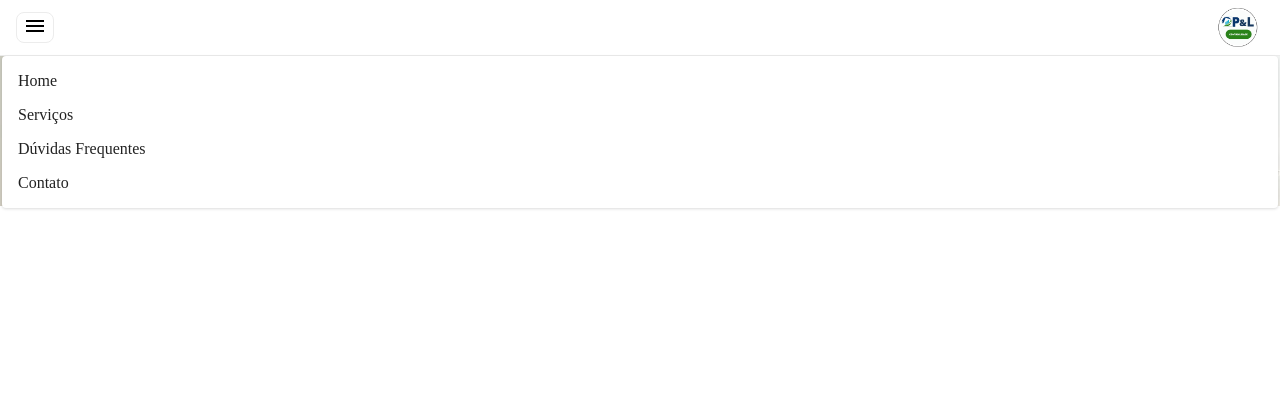
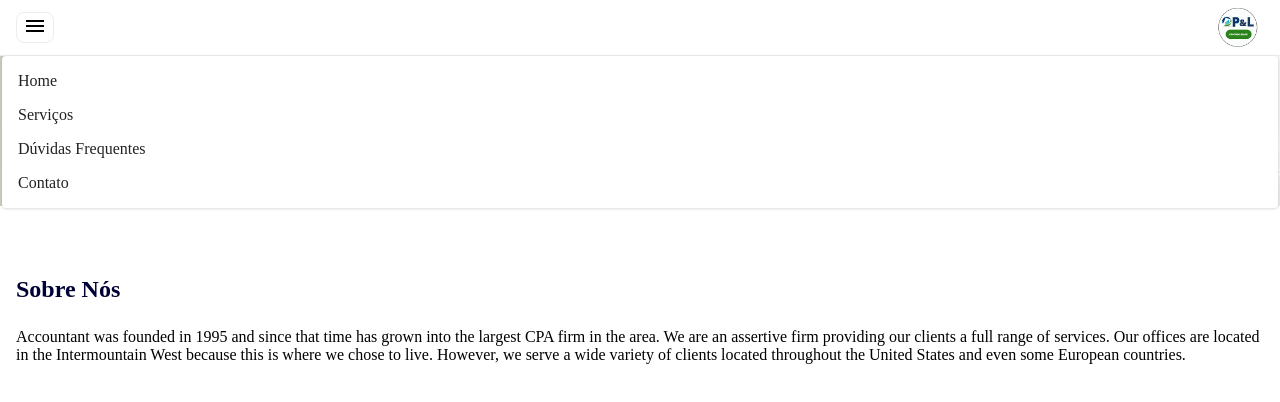
Before and after one commit to renata-aline/pl-contabil, a React (Create React App) app: page / in a window 1280 px wide. Shown: the top 402 px of the page. Built offline with nearby package versions, Linux system fonts and the light colour scheme.

Commit message:
construindo o componente main

```diff
--- a/src/App.js
+++ b/src/App.js
@@ -1,5 +1,6 @@
 
 import Header from './components/Header';
+import Main from './components/Main';
 import Navbar from './components/Navbar';
 
 function App() {
@@ -7,6 +8,7 @@ function App() {
     <div className="App">
      <Navbar />
      <Header />
+     <Main />
     </div>
   );
 }
--- /dev/null
+++ b/src/components/Main/index.css
@@ -0,0 +1,11 @@
+.main {
+    padding: 16px;
+    margin-top: 50px;
+    box-sizing: border-box;
+}
+
+.main h2 {
+    font-size: 24px;
+    margin-bottom: 25px;
+    color: #000035;
+}
--- /dev/null
+++ b/src/components/Main/index.js
@@ -0,0 +1,20 @@
+import './index.css'
+
+function Main() {
+
+    return (
+        <div className='main'>
+            <h2>Sobre Nós</h2>
+            <p>Accountant was founded in 1995 and since that time has grown into the largest CPA firm in the area. We are an assertive firm providing
+                our clients a full range of services.
+                Our offices are located in the Intermountain West because
+                this is where we chose to live. However, we serve a wide variety of
+                clients located throughout the United States and even some European countries.
+            </p>
+        </div>
+
+    )
+
+}
+
+export default Main
```
